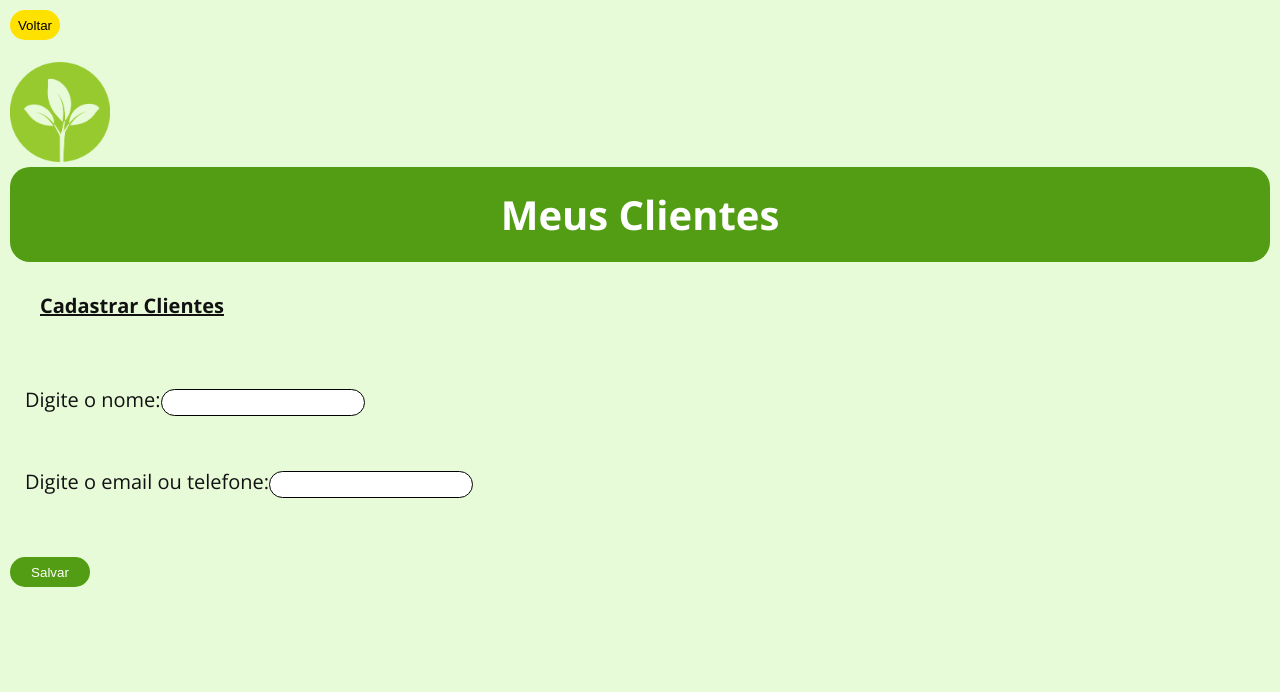
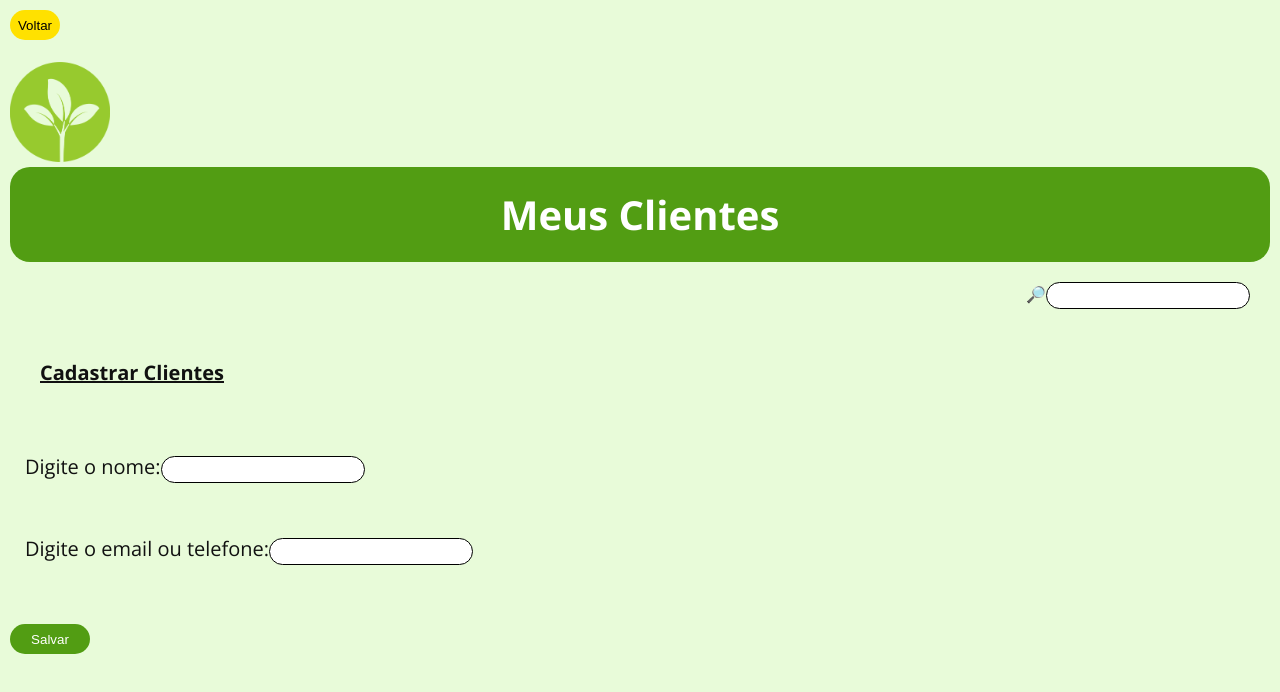
Before and after one commit to ThalesTavares18/gestao-rural, a Next.js app: page /MeusClientes in a window 1280 px wide. Shown: the top 692 px of the page. Built offline with nearby package versions, Linux system fonts and the light colour scheme.

Commit message:
colocando lupa Meus clientes

```diff
--- a/app/MeusClientes/meusclientes.css
+++ b/app/MeusClientes/meusclientes.css
@@ -15,6 +15,7 @@ body{
     background: #529d13;
     border-radius: 20px;
     color: white;
+
 
 }
 
@@ -72,3 +73,10 @@ input{
     border-radius: 10px;
     color: white;
 }
+
+.pesquisa{
+
+    text-align: end;
+    padding: 20px;
+
+}
--- a/app/MeusClientes/page.js
+++ b/app/MeusClientes/page.js
@@ -40,9 +40,17 @@ function MeusClientes() {
 
             <div className="MenuClientes">
 
+
+
+
                 <h1> Meus Clientes</h1>
 
             </div>
+
+                <div className="pesquisa">
+
+                    🔎<input required onChange={ (e)=> alteraUsuario (e.target.value)}/>
+                </div>
 
 
             <p> <u> <strong> Cadastrar Clientes </strong></u> </p>
```
Also changed, not shown: 1 other file (tests, documents, lock files or other folders).
